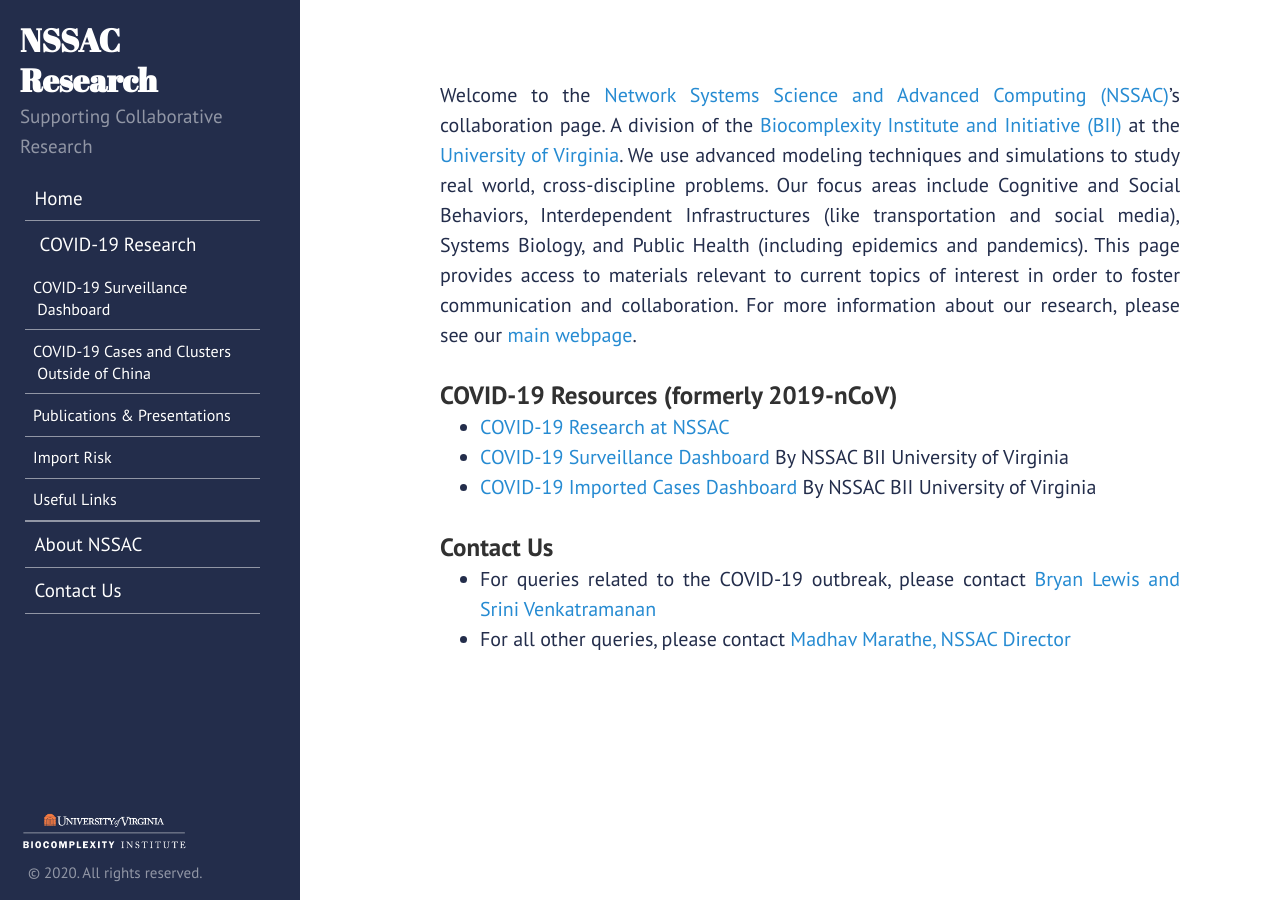
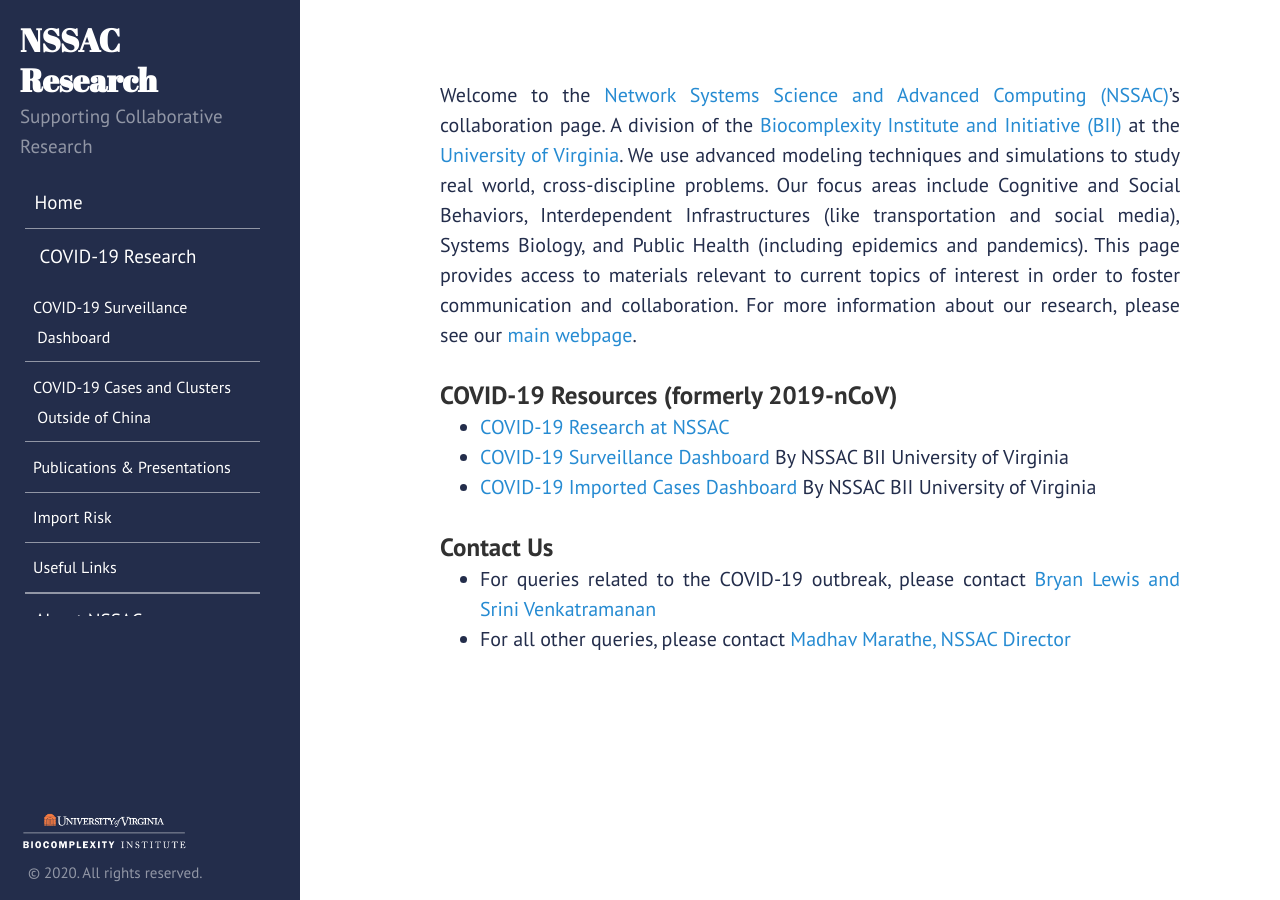
Before and after one commit to mehta-gaurav/mehta-gaurav.github.io, a Jekyll site: the page built from index.md, in a window 1280 px wide. Built offline with Jekyll 4.4.1, drawn with Linux system fonts in a browser that asks for light colours.

Commit message:
Update layout.css

```diff
--- a/public/css/layout.css
+++ b/public/css/layout.css
@@ -212,9 +212,9 @@
     }
 
     .sidebar_scroll {
-    line-height: 1.1rem;
+    line-height: 1.5rem;
     overflow-y: auto;
-    max-height: 445px;
+    max-height: 440px;
     direction: rtl;
 }
 }
```
